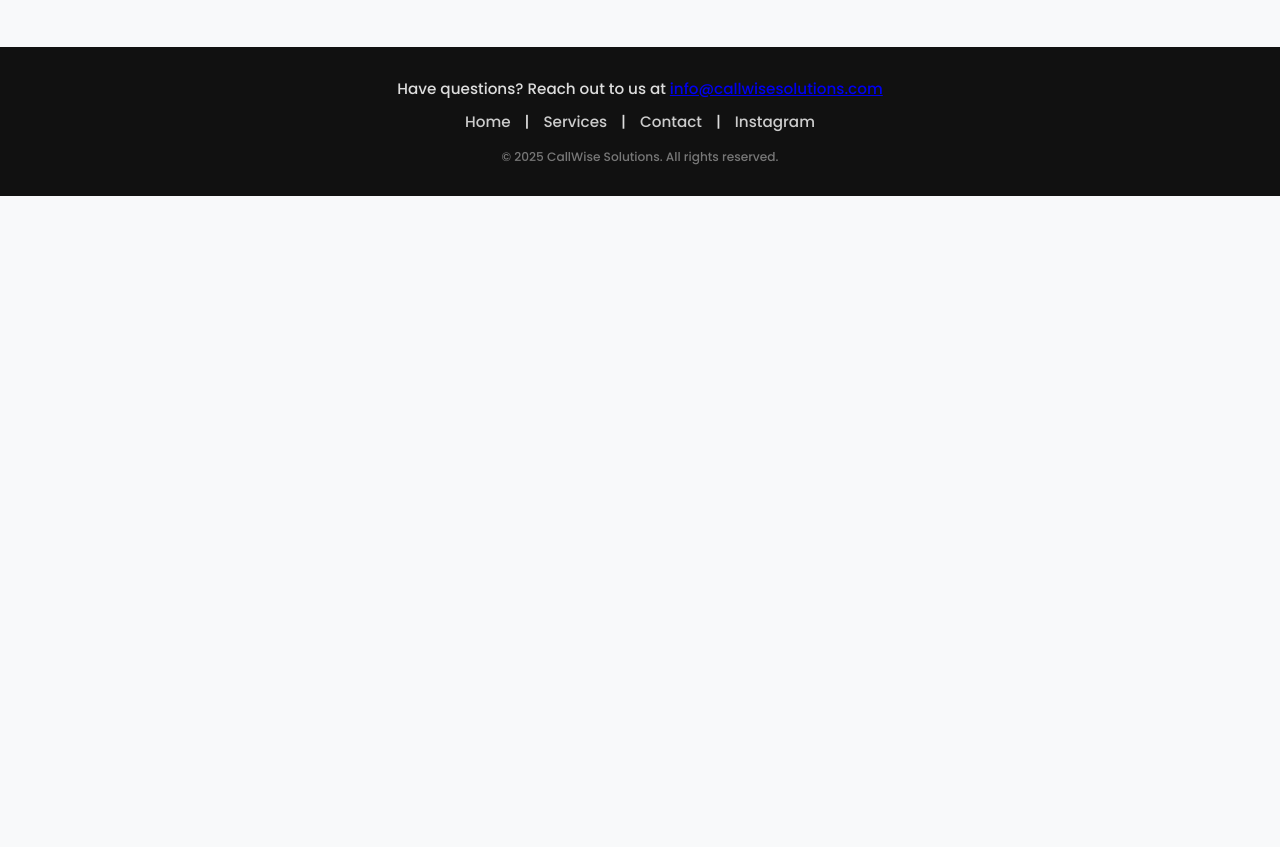
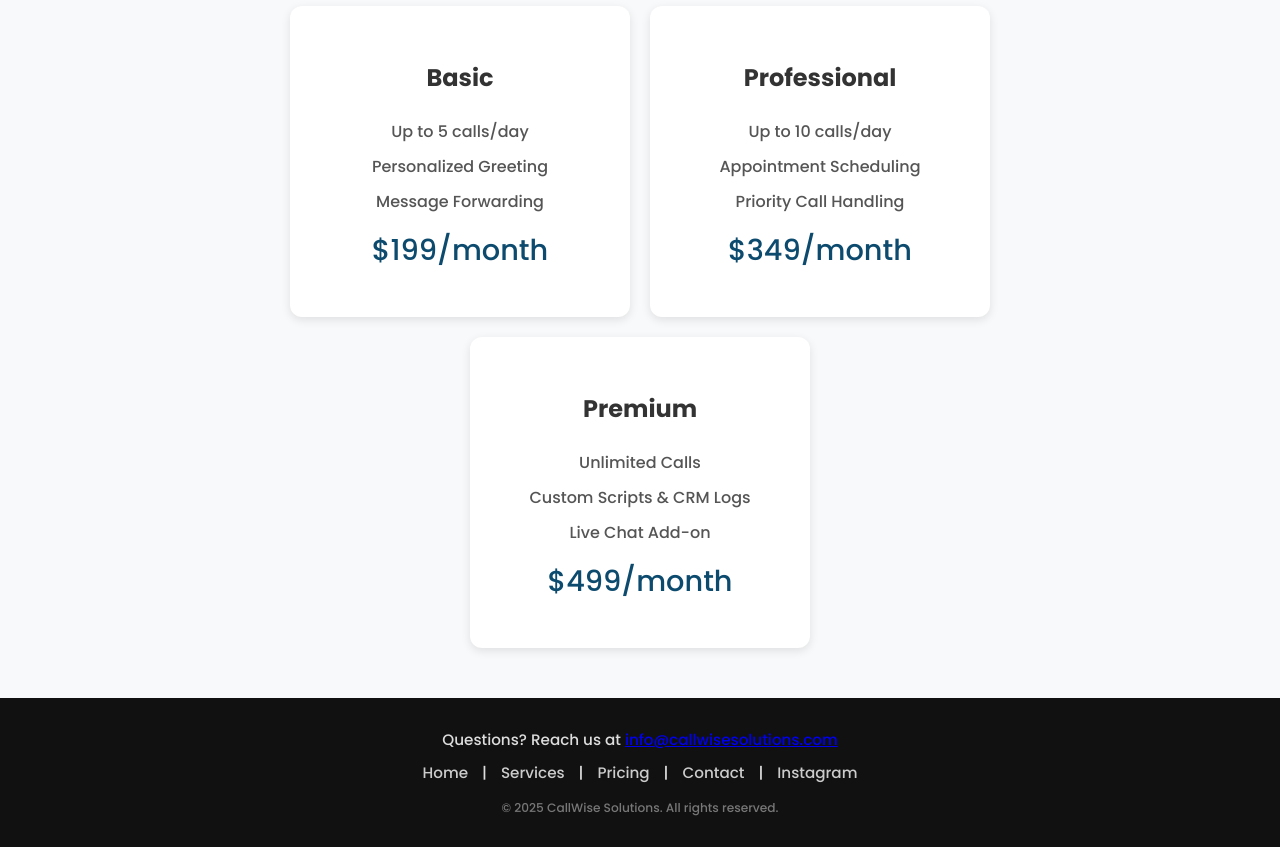
Before and after one commit to money13sandhu/callwise, a plain HTML site: page index.html in a window 1280 px wide. Shown: the part 604-1451 px from the top of the page. Before the commit the page ends 800 px from the top, so only its background shows below. Drawn offline with Linux system fonts and the light colour scheme.

Commit message:
Update index.html

```diff
--- a/index.html
+++ b/index.html
@@ -16,7 +16,6 @@
       flex-direction: column;
       min-height: 100vh;
     }
-
     header {
       display: flex;
       justify-content: space-between;
@@ -25,43 +24,37 @@
       padding: 20px 40px;
       box-shadow: 0 2px 5px rgba(0,0,0,0.05);
     }
-
     .logo {
       font-weight: 700;
       font-size: 1.8em;
       color: #111;
     }
-
     .location {
       font-size: 0.95em;
       color: #777;
     }
-
     main {
       flex: 1;
       display: flex;
-      justify-content: center;
+      flex-direction: column;
       align-items: center;
       text-align: center;
       padding: 50px 20px;
     }
-
     .content {
       max-width: 700px;
+      margin-bottom: 50px;
     }
-
     .content h1 {
       font-size: 2.5em;
       margin-bottom: 20px;
       color: #0c4a6e;
     }
-
     .content p {
       font-size: 1.2em;
       color: #444;
       margin-bottom: 30px;
     }
-
     .insta-btn {
       display: inline-block;
       background: #e1306c;
@@ -72,11 +65,46 @@
       font-size: 1em;
       transition: background 0.3s ease;
     }
-
     .insta-btn:hover {
       background: #c91c5f;
     }
-
+    .pricing-section {
+      width: 100%;
+      max-width: 1000px;
+      text-align: center;
+    }
+    .pricing-section h2 {
+      font-size: 2em;
+      margin-bottom: 20px;
+      color: #0c4a6e;
+    }
+    .plans {
+      display: flex;
+      flex-wrap: wrap;
+      justify-content: center;
+      gap: 20px;
+    }
+    .plan {
+      background: #fff;
+      border-radius: 12px;
+      box-shadow: 0 3px 10px rgba(0,0,0,0.1);
+      padding: 30px;
+      width: 280px;
+    }
+    .plan h3 {
+      font-size: 1.5em;
+      color: #333;
+    }
+    .plan p {
+      font-size: 1em;
+      color: #555;
+      margin: 10px 0;
+    }
+    .plan .price {
+      font-size: 1.8em;
+      color: #0c4a6e;
+      margin: 15px 0;
+    }
     footer {
       background: #111;
       color: #ddd;
@@ -84,21 +112,17 @@
       padding: 30px 20px;
       font-size: 0.95em;
     }
-
     footer .footer-links {
       margin: 10px 0;
     }
-
     footer .footer-links a {
       color: #ccc;
       margin: 0 10px;
       text-decoration: none;
     }
-
     footer .footer-links a:hover {
       color: #fff;
     }
-
     footer .credit {
       font-size: 0.8em;
       color: #777;
@@ -115,16 +139,44 @@
   <main>
     <div class="content">
       <h1>Smart Reception for Small Businesses</h1>
-      <p>We handle your calls like your in-house receptionist — for a fraction of the cost. Focus on growing your business while we manage your calls professionally.</p>
+      <p>Let us answer your calls with professionalism and care. Perfect for contractors, freelancers, and small companies that need a receptionist without the overhead cost.</p>
       <a class="insta-btn" href="https://instagram.com/yourhandle" target="_blank">Follow Us on Instagram</a>
+    </div>
+
+    <div class="pricing-section">
+      <h2>Our Pricing Plans</h2>
+      <div class="plans">
+        <div class="plan">
+          <h3>Basic</h3>
+          <p>Up to 5 calls/day</p>
+          <p>Personalized Greeting</p>
+          <p>Message Forwarding</p>
+          <div class="price">$199/month</div>
+        </div>
+        <div class="plan">
+          <h3>Professional</h3>
+          <p>Up to 10 calls/day</p>
+          <p>Appointment Scheduling</p>
+          <p>Priority Call Handling</p>
+          <div class="price">$349/month</div>
+        </div>
+        <div class="plan">
+          <h3>Premium</h3>
+          <p>Unlimited Calls</p>
+          <p>Custom Scripts & CRM Logs</p>
+          <p>Live Chat Add-on</p>
+          <div class="price">$499/month</div>
+        </div>
+      </div>
     </div>
   </main>
 
   <footer>
-    <div>Have questions? Reach out to us at <a href="mailto:info@callwisesolutions.com">info@callwisesolutions.com</a></div>
+    <div>Questions? Reach us at <a href="mailto:info@callwisesolutions.com">info@callwisesolutions.com</a></div>
     <div class="footer-links">
       <a href="#">Home</a> |
       <a href="#">Services</a> |
+      <a href="#">Pricing</a> |
       <a href="#">Contact</a> |
       <a href="#">Instagram</a>
     </div>
```
